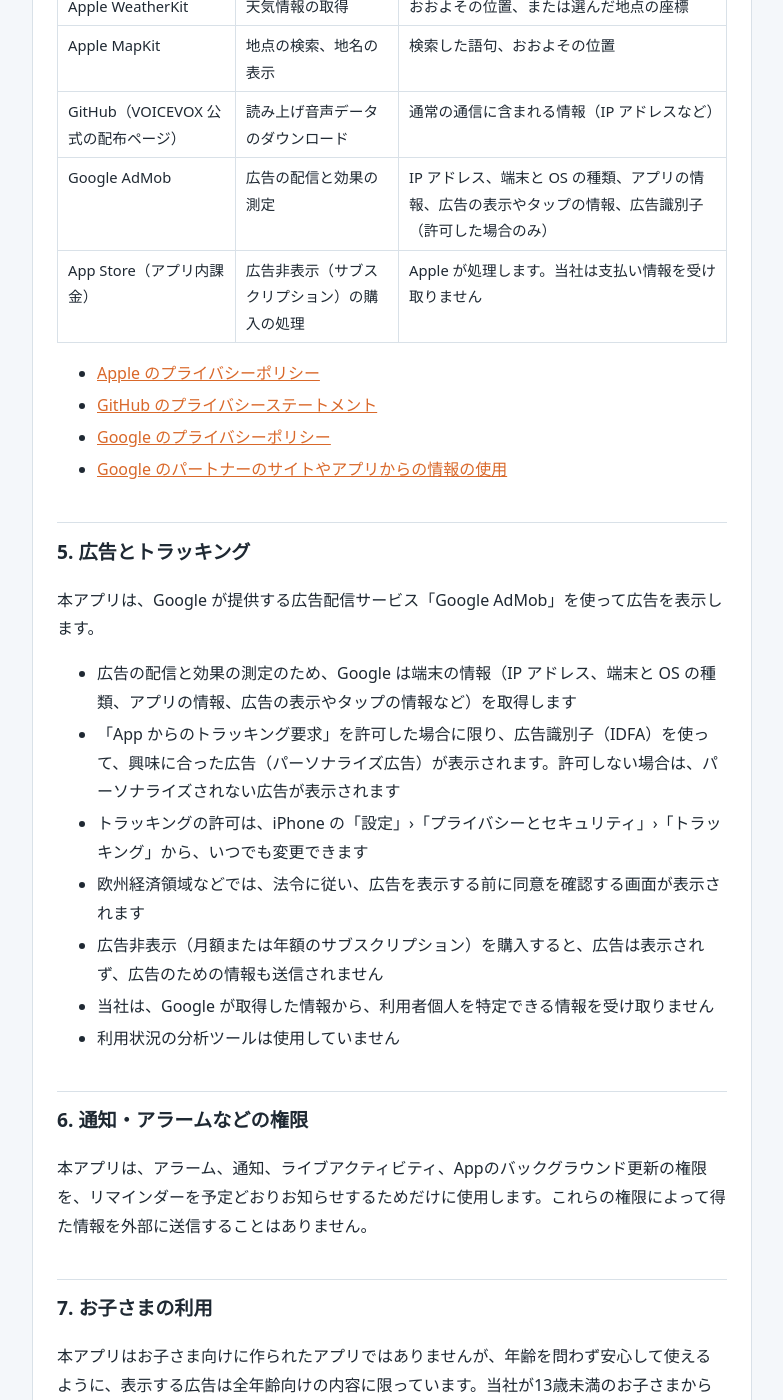
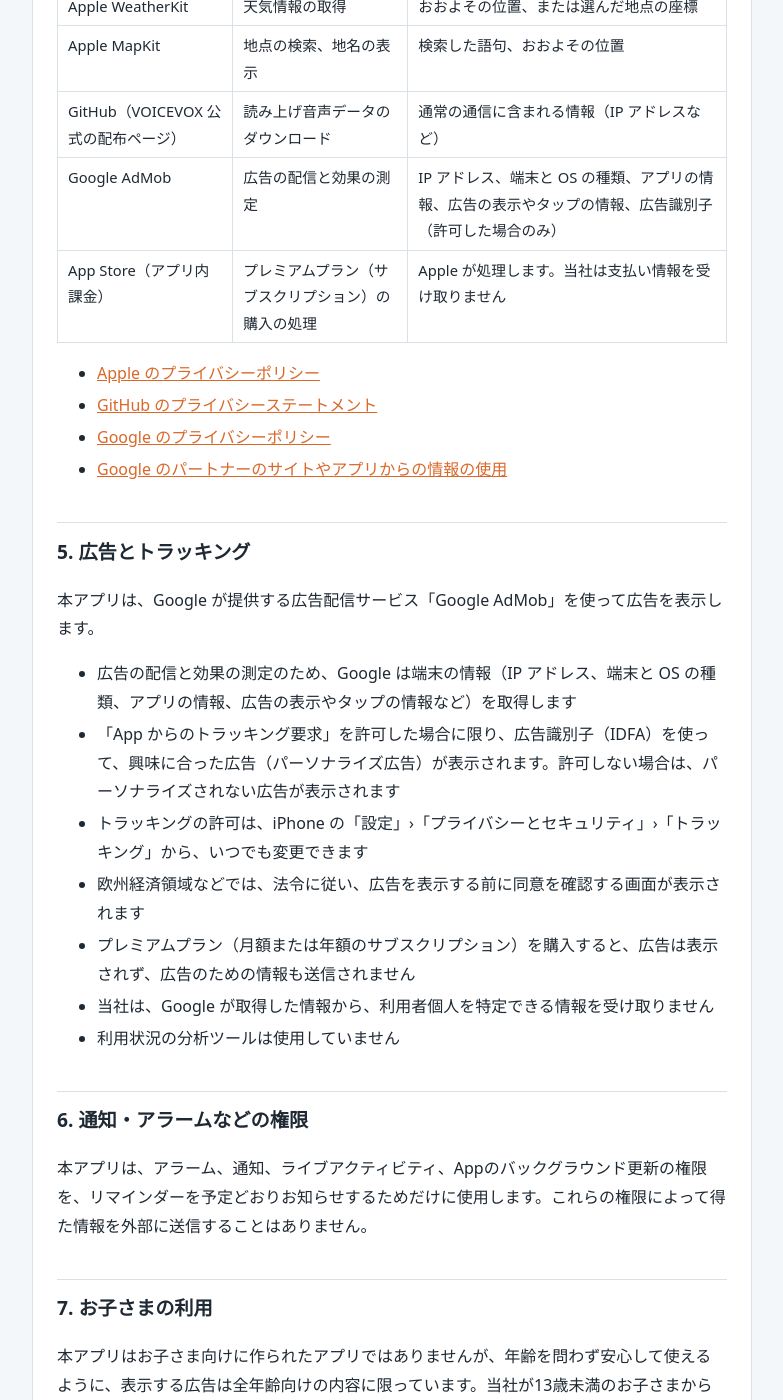
Before and after one commit to linka-admin/voice-reminder-docs, a Jekyll site: the page built from privacy/index.md, in a window 1280 px wide and 1400 px high, scrolled down 1392 px. Shown: the whole window, without its empty margins (248-1031 px from the left). Built offline with Jekyll 4.4.1, drawn with Linux system fonts in a browser that asks for light colours.

Commit message:
Privacy policy: the subscription is called プレミアムプラン
Co-Authored-By: Claude Opus 5.5 <noreply@anthropic.com>
Claude-Session: https://claude.ai/code/session_017p9RmcMrbCViLdGix14MhX

```diff
--- a/privacy/index.md
+++ b/privacy/index.md
@@ -43,7 +43,7 @@ permalink: /privacy/
 | Apple MapKit | 地点の検索、地名の表示 | 検索した語句、おおよその位置 |
 | GitHub（VOICEVOX 公式の配布ページ） | 読み上げ音声データのダウンロード | 通常の通信に含まれる情報（IP アドレスなど） |
 | Google AdMob | 広告の配信と効果の測定 | IP アドレス、端末と OS の種類、アプリの情報、広告の表示やタップの情報、広告識別子（許可した場合のみ） |
-| App Store（アプリ内課金） | 広告非表示（サブスクリプション）の購入の処理 | Apple が処理します。当社は支払い情報を受け取りません |
+| App Store（アプリ内課金） | プレミアムプラン（サブスクリプション）の購入の処理 | Apple が処理します。当社は支払い情報を受け取りません |
 
 - [Apple のプライバシーポリシー](https://www.apple.com/jp/legal/privacy/)
 - [GitHub のプライバシーステートメント](https://docs.github.com/ja/site-policy/privacy-policies/github-general-privacy-statement)
@@ -58,7 +58,7 @@ permalink: /privacy/
 - 「App からのトラッキング要求」を許可した場合に限り、広告識別子（IDFA）を使って、興味に合った広告（パーソナライズ広告）が表示されます。許可しない場合は、パーソナライズされない広告が表示されます
 - トラッキングの許可は、iPhone の「設定」›「プライバシーとセキュリティ」›「トラッキング」から、いつでも変更できます
 - 欧州経済領域などでは、法令に従い、広告を表示する前に同意を確認する画面が表示されます
-- 広告非表示（月額または年額のサブスクリプション）を購入すると、広告は表示されず、広告のための情報も送信されません
+- プレミアムプラン（月額または年額のサブスクリプション）を購入すると、広告は表示されず、広告のための情報も送信されません
 - 当社は、Google が取得した情報から、利用者個人を特定できる情報を受け取りません
 - 利用状況の分析ツールは使用していません
 
```
